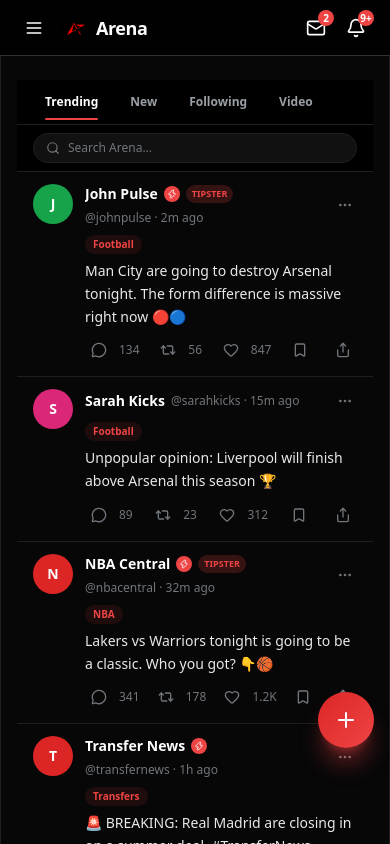
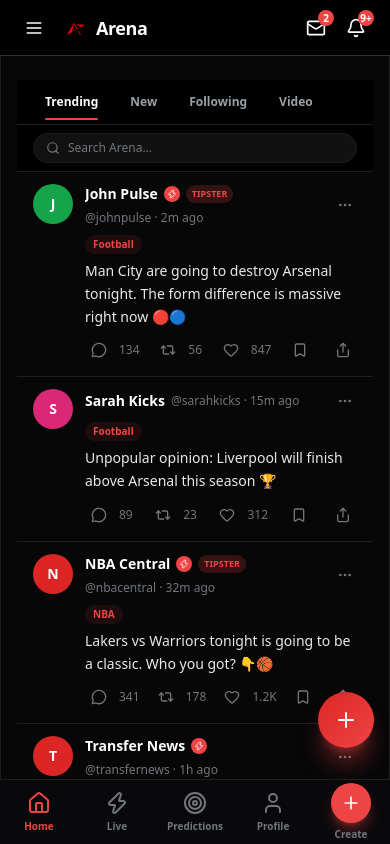
Before and after one commit to arena2027/Arena__daniel__FD_, a React (Vite) app: page / in a window 390 px wide. Shown: the top 844 px of the page. Built offline with nearby package versions, Linux system fonts and the light colour scheme; sample sign-in values are in the browser's storage.

Commit message:
feat: add mobile bottom navigation with create button

```diff
--- a/src/layouts/MainLayout.tsx
+++ b/src/layouts/MainLayout.tsx
@@ -2,6 +2,7 @@
 
 import React, { Suspense, useEffect, useState } from 'react';
 import { useNavigate, useLocation, Routes, Route, Navigate } from 'react-router-dom';
+import { Home, Zap, Target, Plus, User } from 'lucide-react';
 import { useAuth } from '../auth/hooks/AuthContext';
 import { cn } from '../lib/utils';
 import { RouteGuard } from '../middleware/guards/RouteGuards';
@@ -38,6 +39,58 @@
   );
 }
 
+// ── Mobile Bottom Navigation ──────────────────────────────────────
+function MobileBottomNav() {
+  const navigate = useNavigate();
+  const location = useLocation();
+
+  const navItems = [
+    { icon: Home, label: 'Home', path: '/' },
+    { icon: Zap, label: 'Live', path: '/live' },
+    { icon: Target, label: 'Predictions', path: '/predictions' },
+    { icon: User, label: 'Profile', path: '/profile' },
+  ];
+
+  const handleCreatePost = () => {
+    navigate('/');
+    // Trigger post modal by dispatching an event or using a context
+    window.dispatchEvent(new CustomEvent('openPostModal'));
+  };
+
+  return (
+    <nav className="fixed bottom-0 left-0 right-0 z-40 md:hidden bg-[#09090c] border-t border-[#1f1f1f]">
+      <div className="flex items-center justify-around h-16">
+        {navItems.map((item) => {
+          const Icon = item.icon;
+          const isActive = location.pathname === item.path;
+          return (
+            <button
+              key={item.path}
+              onClick={() => navigate(item.path)}
+              className={cn(
+                'flex-1 flex flex-col items-center justify-center py-2 transition-colors duration-200',
+                isActive ? 'text-[#ef4444]' : 'text-[#71767b] hover:text-white'
+              )}
+            >
+              <Icon className="w-6 h-6 mb-1" />
+              <span className="text-[10px] font-semibold">{item.label}</span>
+            </button>
+          );
+        })}
+        <button
+          onClick={handleCreatePost}
+          className="flex-1 flex flex-col items-center justify-center py-2 text-[#71767b] hover:text-[#ef4444] transition-colors duration-200"
+        >
+          <div className="w-10 h-10 rounded-full bg-[#ef4444] flex items-center justify-center mb-1 shadow-lg shadow-red-500/40">
+            <Plus className="w-5 h-5 text-white" />
+          </div>
+          <span className="text-[10px] font-semibold">Create</span>
+        </button>
+      </div>
+    </nav>
+  );
+}
+
 const MainLayout: React.FC = () => {
   const { user } = useAuth();
   const navigate = useNavigate();
@@ -64,7 +117,7 @@
   ).find(([, path]) => path === location.pathname)?.[0] ?? 'Home';
 
   return (
-    <div className="min-h-screen bg-[#050505] text-white flex flex-col">
+    <div className="min-h-screen bg-[#050505] text-white flex flex-col pb-20 md:pb-0">
       <Header
         title="Arena"
         activeTab={activeTab}
@@ -158,6 +211,7 @@
           </div>
         </main>
       </div>
+      <MobileBottomNav />
     </div>
   );
 };
--- a/src/users/pages/HomePage.tsx
+++ b/src/users/pages/HomePage.tsx
@@ -365,6 +365,13 @@
     return () => window.removeEventListener('scroll', handleScroll);
   }, []);
 
+  // Listen for mobile create button click
+  useEffect(() => {
+    const handleOpenPostModal = () => setShowModal(true);
+    window.addEventListener('openPostModal', handleOpenPostModal);
+    return () => window.removeEventListener('openPostModal', handleOpenPostModal);
+  }, []);
+
   if (selectedMatch) return <MatchDetailPage onBack={() => setSelectedMatch(null)} />;
   if (selectedPost) return (
     <PostThreadPage
```
